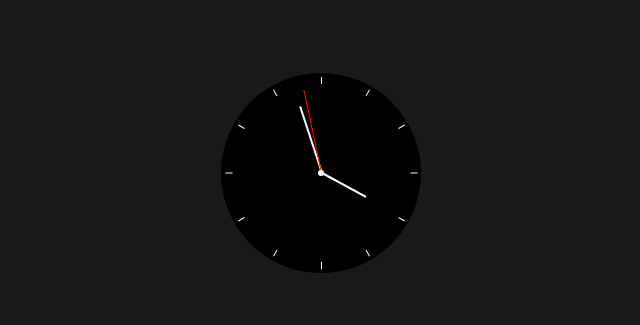
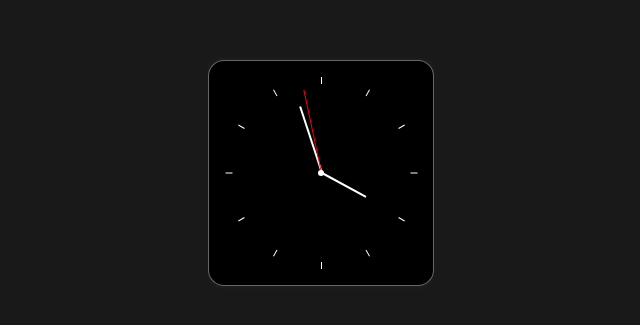
Before and after one commit to josuelm874/clock-analogic, a plain HTML site: page index.html in a window 1280 px wide. Shown: the part 227-552 px from the top of the page, without its empty margins (319-959 px from the left). Drawn offline with Linux system fonts and the light colour scheme.

Commit message:
Update index.html

```diff
--- a/index.html
+++ b/index.html
@@ -13,6 +13,13 @@
       align-items: center;
       justify-content: center;
       overflow: hidden;
+    }
+    .container {
+  background: #000;
+  border: 1px solid #ffffff66;
+  border-radius: 16px;
+  padding: 12px;
+  box-shadow: 0 0 8px rgba(255, 255, 255, 0.05);
 }
 
     .clock {
@@ -77,6 +84,7 @@
 </head>
 <body>
 
+  <div class="container">
     <div class="clock" id="clock">
       <div class="hand hour" id="hour"></div>
       <div class="hand minute" id="minute"></div>
```
Lines whose indentation alone changed are shown as unchanged.
